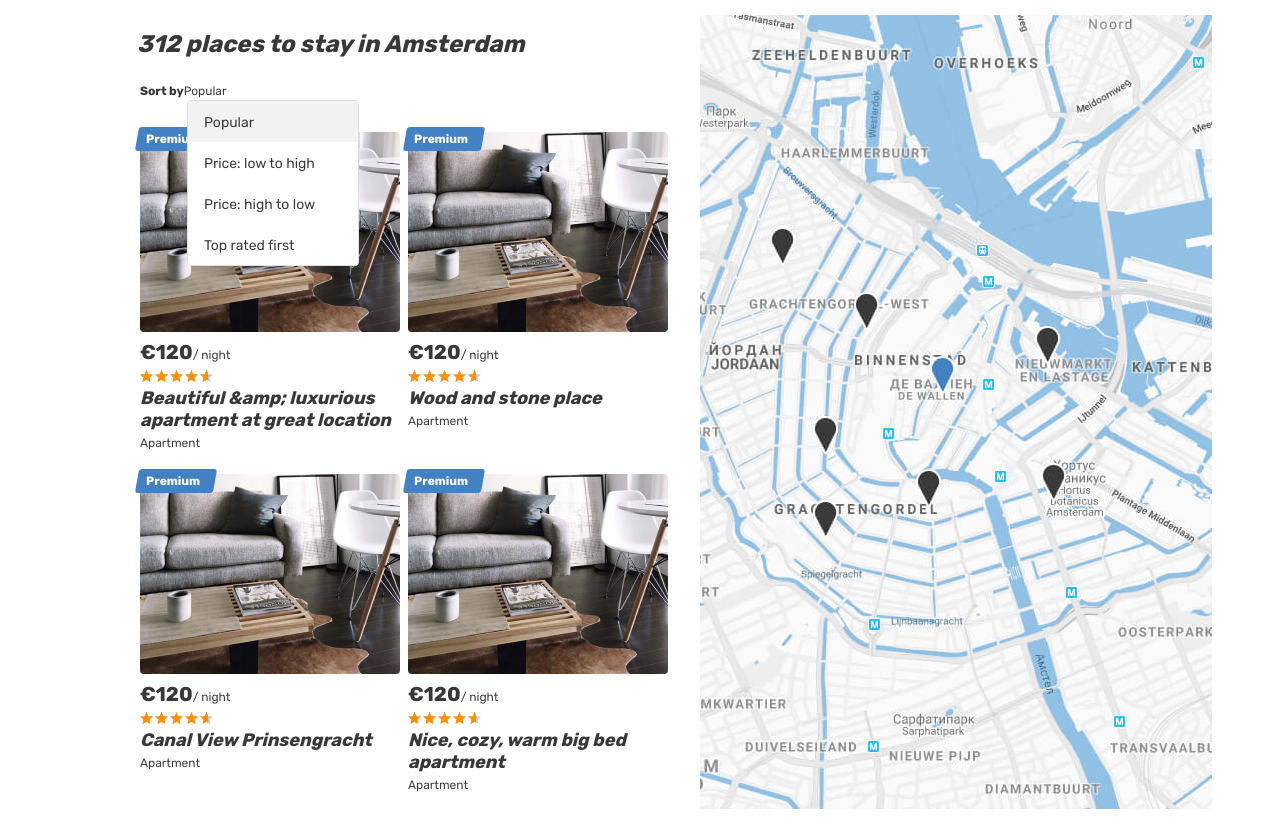
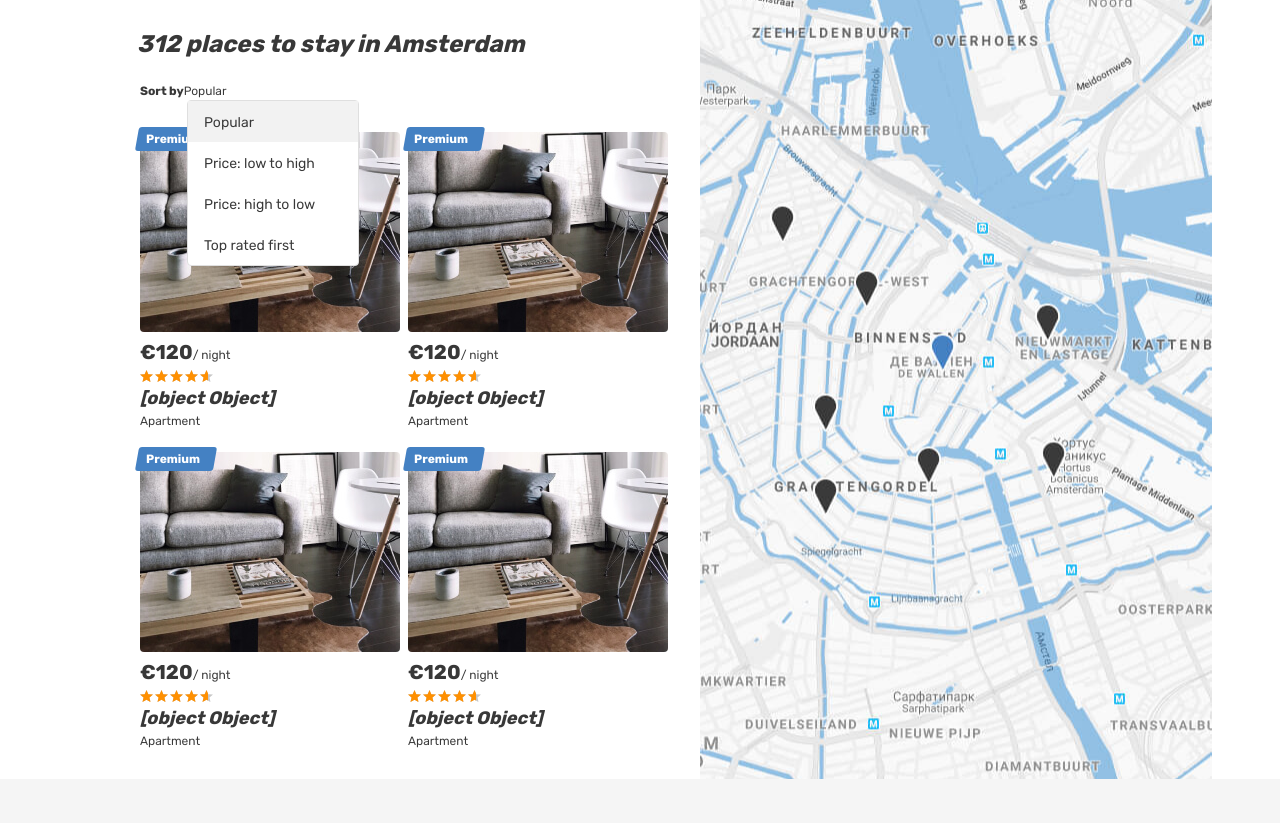
Before and after one commit to Funky-Juice/six-sities-angular, an Angular app: page / in a window 1280 px wide. After the commit the page ends 800 px from the top, so only its background shows below. Built offline with nearby package versions, Linux system fonts and the light colour scheme.

Commit message:
создал interface для оффера

```diff
--- a/src/app/home-page/home-page.component.ts
+++ b/src/app/home-page/home-page.component.ts
@@ -1,4 +1,5 @@
 import {Component, OnInit} from '@angular/core';
+import {Offer} from '../shared/interfaces';
 
 @Component({
   selector: 'app-home-page',
@@ -7,11 +8,11 @@ import {Component, OnInit} from '@angular/core';
 })
 export class HomePageComponent implements OnInit {
 
-  offers: string[] = [
-    `Beautiful &amp; luxurious apartment at great location`,
-    `Wood and stone place`,
-    `Canal View Prinsengracht`,
-    `Nice, cozy, warm big bed apartment`
+  offers: Offer[] = [
+    {title: `Beautiful &amp; luxurious apartment at great location`},
+    {title: `Wood and stone place`},
+    {title: `Canal View Prinsengracht`},
+    {title: `Nice, cozy, warm big bed apartment`}
   ];
 
   constructor() {
--- a/src/app/shared/components/offer/offer.component.ts
+++ b/src/app/shared/components/offer/offer.component.ts
@@ -1,4 +1,5 @@
 import {Component, Input, OnInit} from '@angular/core';
+import {Offer} from '../../interfaces';
 
 @Component({
   selector: 'app-offer',
@@ -7,7 +8,7 @@ import {Component, Input, OnInit} from '@angular/core';
 })
 export class OfferComponent implements OnInit {
 
-  @Input() offer: string;
+  @Input() offer: Offer;
 
   constructor() { }
 
--- /dev/null
+++ b/src/app/shared/interfaces.ts
@@ -0,0 +1,3 @@
+export interface Offer {
+  title: string;
+}
```
